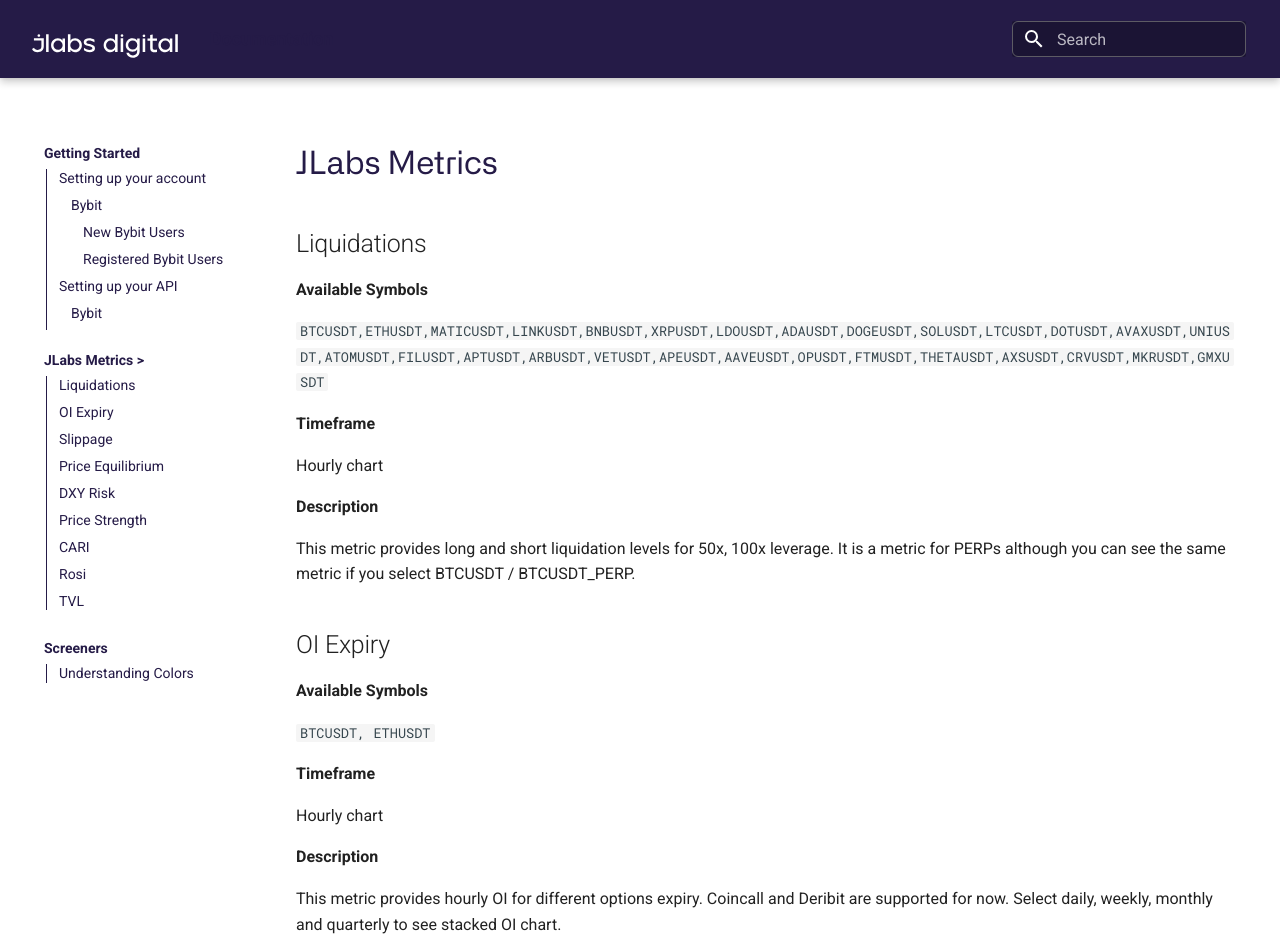
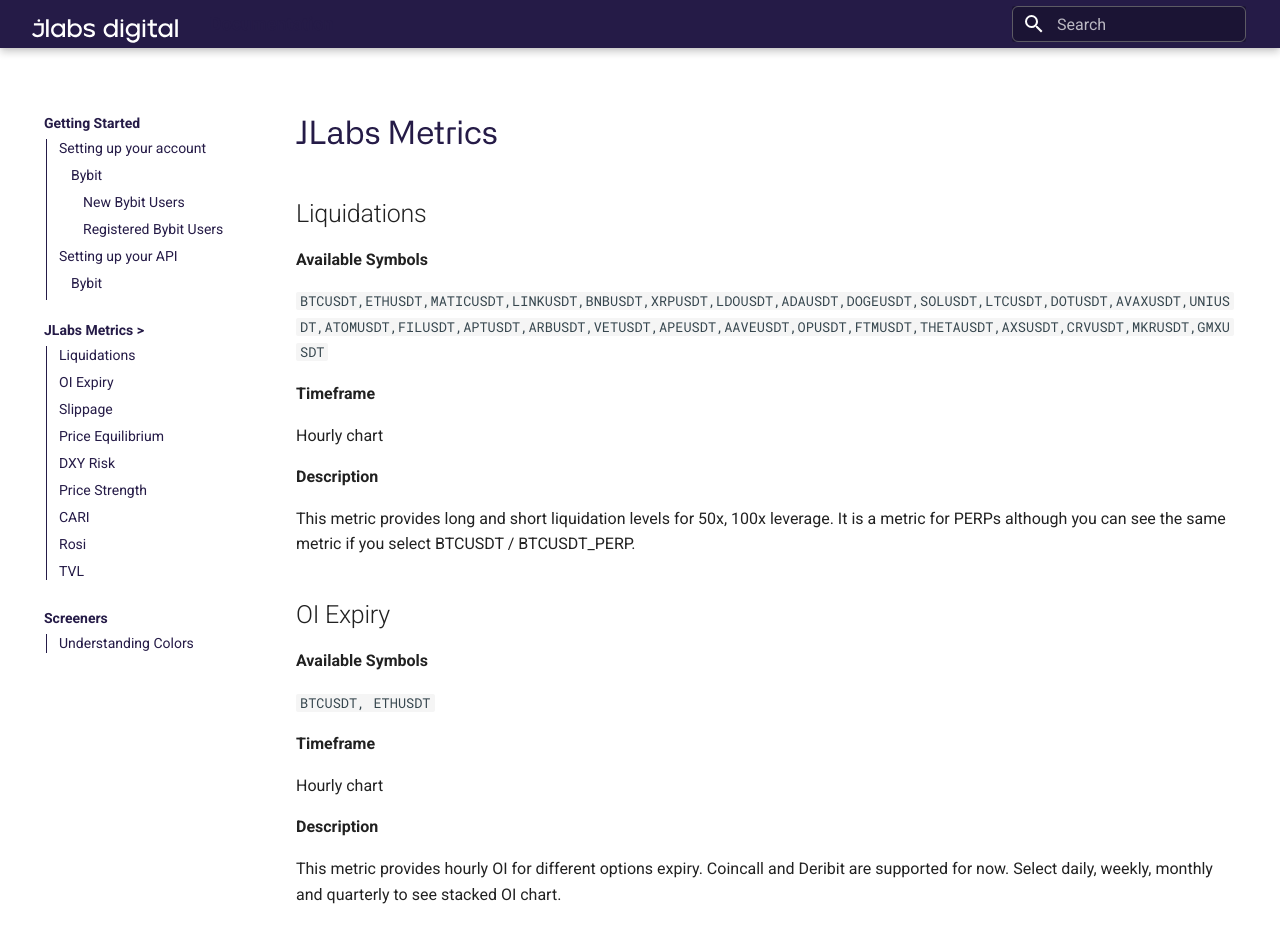
Before and after one commit to roniAnalytics/pt-mkdocs, a plain HTML site: page JLabs Metrics/index.html in a window 1280 px wide. Shown: the top 940 px of the page. Drawn offline with Linux system fonts and the light colour scheme.

Commit message:
Update index.html

```diff
--- a/JLabs Metrics/index.html
+++ b/JLabs Metrics/index.html
@@ -77,7 +77,6 @@
     <header
       class="md-header"
       data-md-component="header"
-      style="padding: 15px 0px"
     >
       <nav class="md-header__inner md-grid" aria-label="Header">
         <a
```
